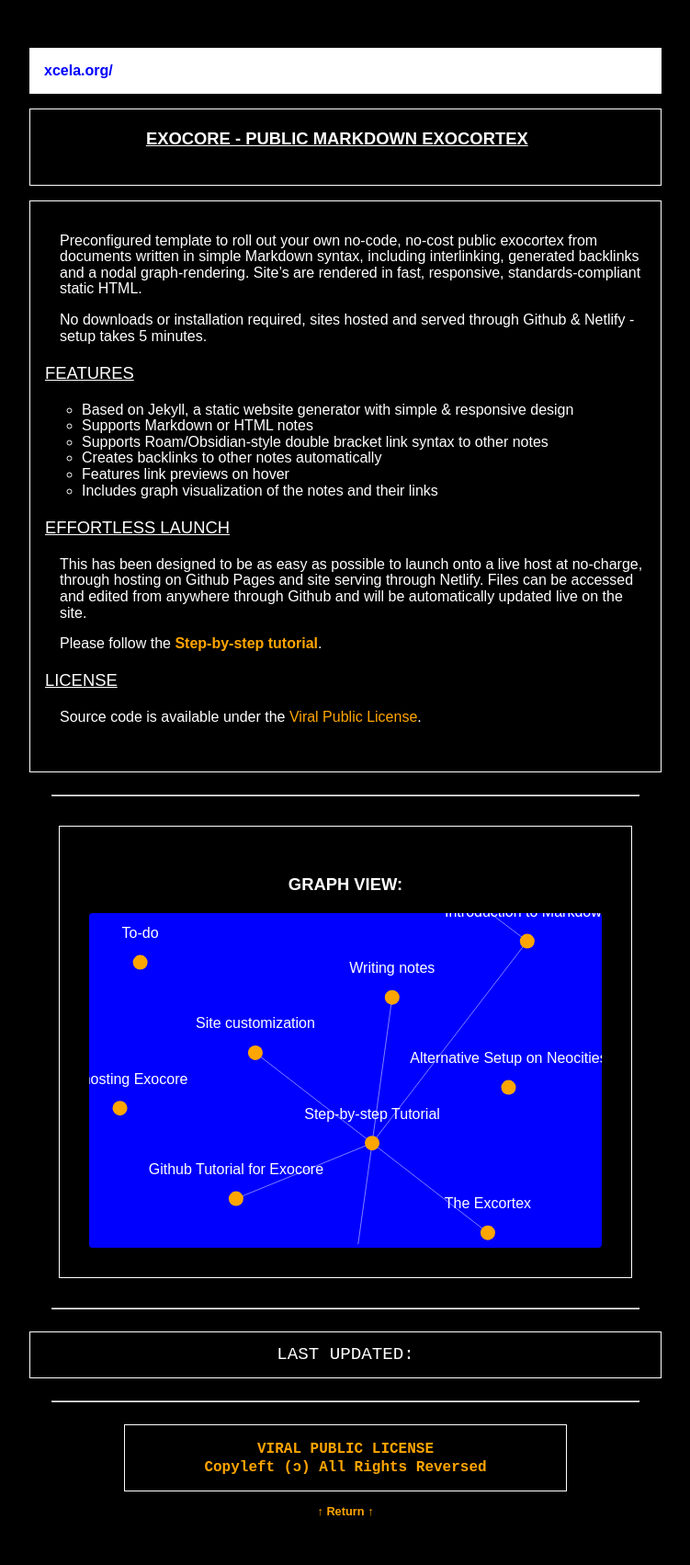
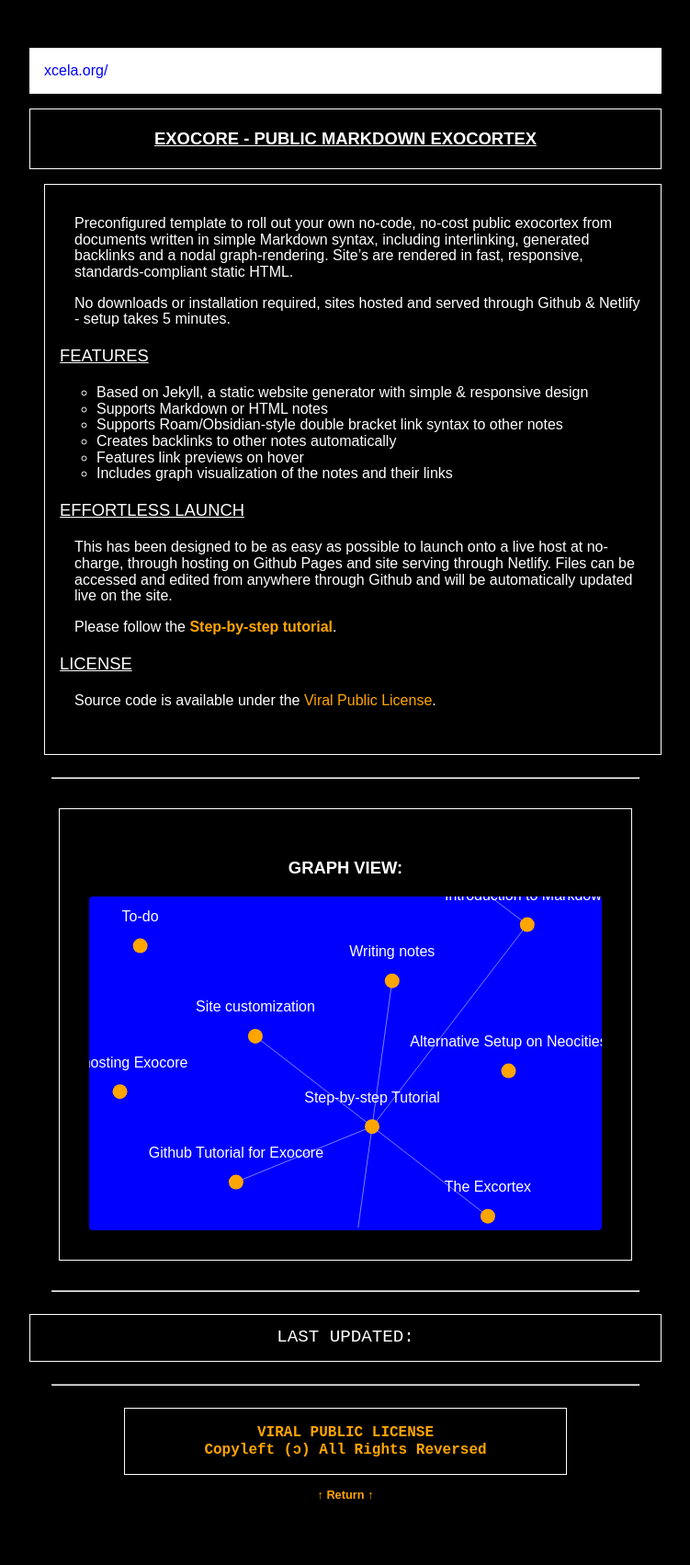
Before and after one commit to xcela/Exocore, a Jekyll site: the page built from _pages/index.md, in a window 1280 px wide. Shown: the whole page at 92% size, without its empty margins (264-1015 px from the left). Built offline with Jekyll 4.4.1, drawn with Linux system fonts in a browser that asks for light colours.

Commit message:
Update _edith.scss

```diff
--- a/_sass/_edith.scss
+++ b/_sass/_edith.scss
@@ -72,7 +72,7 @@ h1,h2,h3,h4,h5,h6 {
   margin-left:0em;
 }
 
-.title-text { text-transform:uppercase; text-decoration:underline; text-align:center; font-weight:bold; margin-top:0em; line-height:0em;}
+.title-text { text-transform:uppercase; text-decoration:underline; text-align:center; font-weight:bold; margin:0em; line-height:0em;}
 
 h1 {text-transform:uppercase; text-align:center;font-weight:bold; }
 h2 {text-transform:uppercase;font-weight:normal; text-decoration:underline; text-align:left}
@@ -112,6 +112,7 @@ a {
 
 nav a {
   color: blue !important;
+  font-weight: normal !important;
 }
 
 
@@ -184,7 +185,7 @@ border: $color-border;
   margin:2em; line-height: 1.1em;
 }
 .note {
-  padding:1em; padding-top:0em; border:1px solid white;
+  padding:1em; padding-top:0em; border:1px solid white; margin-left:1em;
 }
 .note p {
   margin-left:1em;
```
